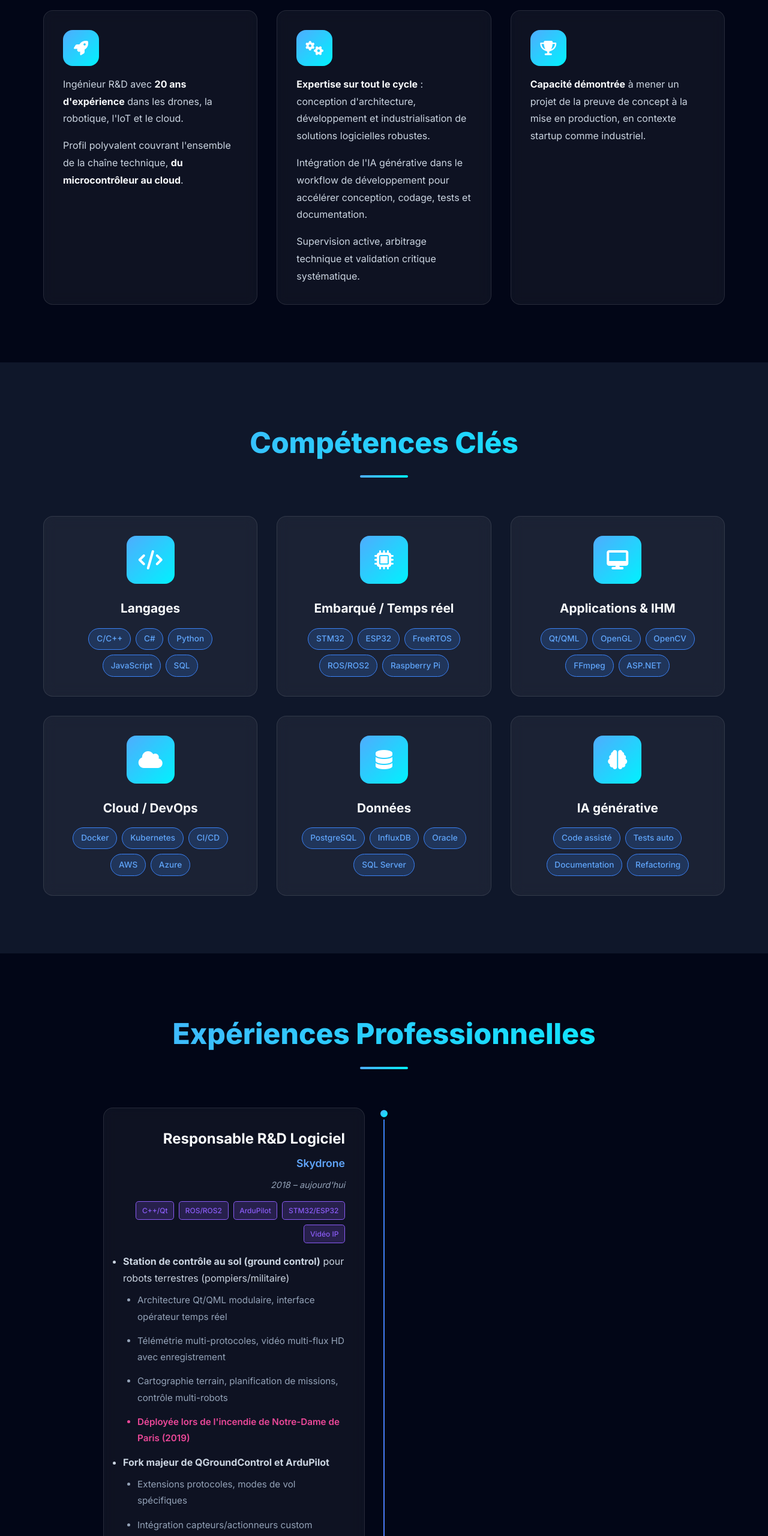
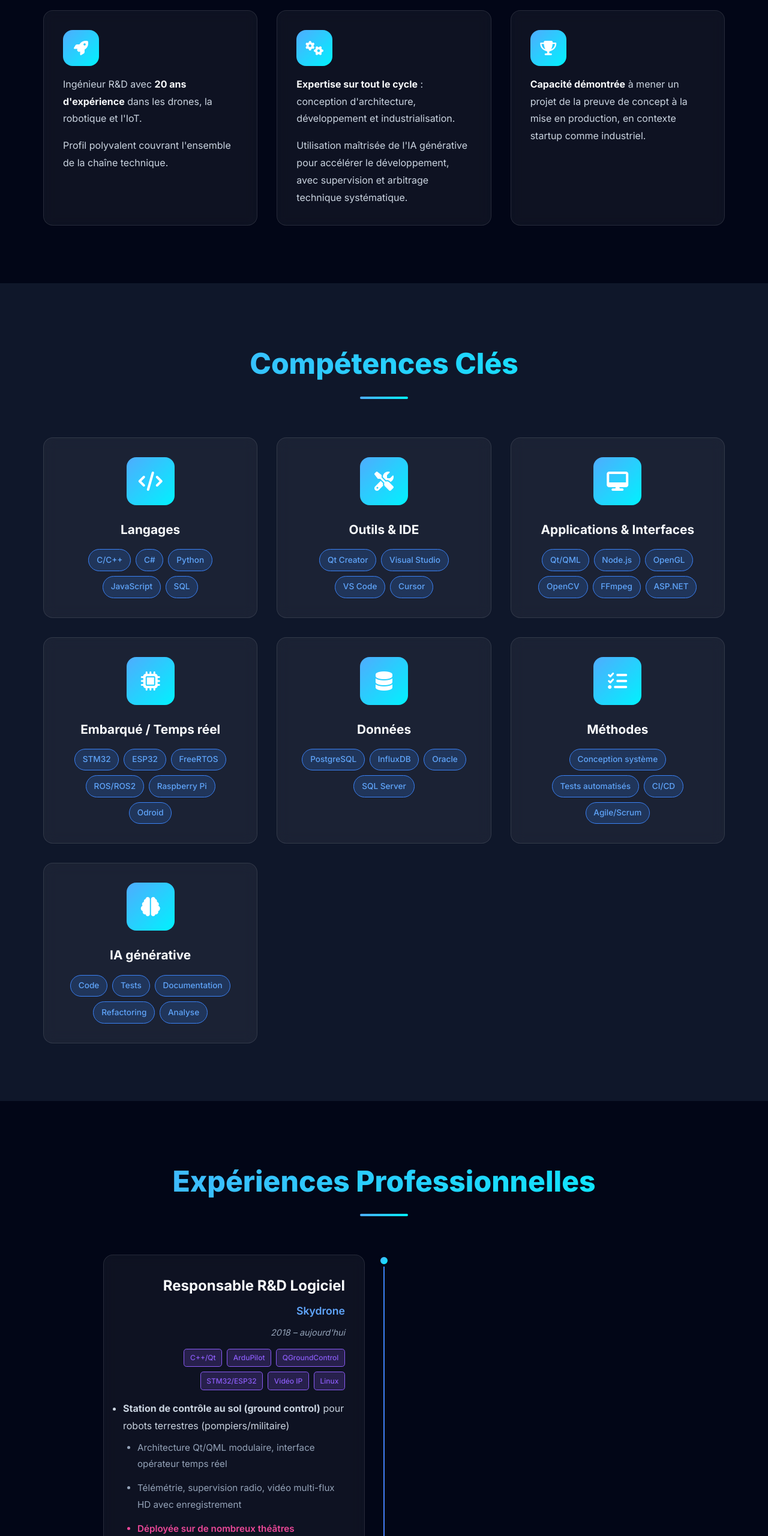
Before and after one commit to maximevenayrepro/cv-portfolio, a plain HTML site: page index.html in a window 1280 px wide. Shown: the part 1040-3600 px from the top of the page at 60% size. Drawn offline with nearby package versions, Linux system fonts and the light colour scheme; animation ran at ten frames a second.

Commit message:
Update CV structure and content

```diff
--- a/index.html
+++ b/index.html
@@ -80,17 +80,16 @@
                     <div class="profil-icon">
                         <i class="fas fa-rocket"></i>
                     </div>
-                    <p>Ingénieur R&D avec <strong>20 ans d'expérience</strong> dans les drones, la robotique, l'IoT et le cloud.</p>
-                    <p>Profil polyvalent couvrant l'ensemble de la chaîne technique, <strong>du microcontrôleur au cloud</strong>.</p>
+                    <p>Ingénieur R&D avec <strong>20 ans d'expérience</strong> dans les drones, la robotique et l'IoT.</p>
+                    <p>Profil polyvalent couvrant l'ensemble de la chaîne technique.</p>
                 </div>
 
                 <div class="profil-card">
                     <div class="profil-icon">
                         <i class="fas fa-cogs"></i>
                     </div>
-                    <p><strong>Expertise sur tout le cycle</strong> : conception d'architecture, développement et industrialisation de solutions logicielles robustes.</p>
-                    <p>Intégration de l'IA générative dans le workflow de développement pour accélérer conception, codage, tests et documentation.</p>
-                    <p>Supervision active, arbitrage technique et validation critique systématique.</p>
+                    <p><strong>Expertise sur tout le cycle</strong> : conception d'architecture, développement et industrialisation.</p>
+                    <p>Utilisation maîtrisée de l'IA générative pour accélérer le développement, avec supervision et arbitrage technique systématique.</p>
                 </div>
 
                 <div class="profil-card">
@@ -127,6 +126,34 @@
 
                 <div class="skill-card" data-aos="fade-up" data-aos-delay="100">
                     <div class="skill-icon">
+                        <i class="fas fa-tools"></i>
+                    </div>
+                    <h3>Outils & IDE</h3>
+                    <div class="skill-tags">
+                        <span class="tag">Qt Creator</span>
+                        <span class="tag">Visual Studio</span>
+                        <span class="tag">VS Code</span>
+                        <span class="tag">Cursor</span>
+                    </div>
+                </div>
+
+                <div class="skill-card" data-aos="fade-up" data-aos-delay="200">
+                    <div class="skill-icon">
+                        <i class="fas fa-desktop"></i>
+                    </div>
+                    <h3>Applications & Interfaces</h3>
+                    <div class="skill-tags">
+                        <span class="tag">Qt/QML</span>
+                        <span class="tag">Node.js</span>
+                        <span class="tag">OpenGL</span>
+                        <span class="tag">OpenCV</span>
+                        <span class="tag">FFmpeg</span>
+                        <span class="tag">ASP.NET</span>
+                    </div>
+                </div>
+
+                <div class="skill-card" data-aos="fade-up" data-aos-delay="300">
+                    <div class="skill-icon">
                         <i class="fas fa-microchip"></i>
                     </div>
                     <h3>Embarqué / Temps réel</h3>
@@ -136,34 +163,7 @@
                         <span class="tag">FreeRTOS</span>
                         <span class="tag">ROS/ROS2</span>
                         <span class="tag">Raspberry Pi</span>
-                    </div>
-                </div>
-
-                <div class="skill-card" data-aos="fade-up" data-aos-delay="200">
-                    <div class="skill-icon">
-                        <i class="fas fa-desktop"></i>
-                    </div>
-                    <h3>Applications & IHM</h3>
-                    <div class="skill-tags">
-                        <span class="tag">Qt/QML</span>
-                        <span class="tag">OpenGL</span>
-                        <span class="tag">OpenCV</span>
-                        <span class="tag">FFmpeg</span>
-                        <span class="tag">ASP.NET</span>
-                    </div>
-                </div>
-
-                <div class="skill-card" data-aos="fade-up" data-aos-delay="300">
-                    <div class="skill-icon">
-                        <i class="fas fa-cloud"></i>
-                    </div>
-                    <h3>Cloud / DevOps</h3>
-                    <div class="skill-tags">
-                        <span class="tag">Docker</span>
-                        <span class="tag">Kubernetes</span>
-                        <span class="tag">CI/CD</span>
-                        <span class="tag">AWS</span>
-                        <span class="tag">Azure</span>
+                        <span class="tag">Odroid</span>
                     </div>
                 </div>
 
@@ -182,14 +182,28 @@
 
                 <div class="skill-card" data-aos="fade-up" data-aos-delay="500">
                     <div class="skill-icon">
+                        <i class="fas fa-tasks"></i>
+                    </div>
+                    <h3>Méthodes</h3>
+                    <div class="skill-tags">
+                        <span class="tag">Conception système</span>
+                        <span class="tag">Tests automatisés</span>
+                        <span class="tag">CI/CD</span>
+                        <span class="tag">Agile/Scrum</span>
+                    </div>
+                </div>
+
+                <div class="skill-card" data-aos="fade-up" data-aos-delay="600">
+                    <div class="skill-icon">
                         <i class="fas fa-brain"></i>
                     </div>
                     <h3>IA générative</h3>
                     <div class="skill-tags">
-                        <span class="tag">Code assisté</span>
-                        <span class="tag">Tests auto</span>
+                        <span class="tag">Code</span>
+                        <span class="tag">Tests</span>
                         <span class="tag">Documentation</span>
                         <span class="tag">Refactoring</span>
+                        <span class="tag">Analyse</span>
                     </div>
                 </div>
             </div>
@@ -215,35 +229,35 @@
                         </div>
                         <div class="timeline-tech">
                             <span class="tech-badge">C++/Qt</span>
-                            <span class="tech-badge">ROS/ROS2</span>
                             <span class="tech-badge">ArduPilot</span>
+                            <span class="tech-badge">QGroundControl</span>
                             <span class="tech-badge">STM32/ESP32</span>
                             <span class="tech-badge">Vidéo IP</span>
+                            <span class="tech-badge">Linux</span>
                         </div>
                         <ul class="timeline-achievements">
                             <li>
                                 <strong>Station de contrôle au sol (ground control)</strong> pour robots terrestres (pompiers/militaire)
                                 <ul>
                                     <li>Architecture Qt/QML modulaire, interface opérateur temps réel</li>
-                                    <li>Télémétrie multi-protocoles, vidéo multi-flux HD avec enregistrement</li>
-                                    <li>Cartographie terrain, planification de missions, contrôle multi-robots</li>
-                                    <li class="highlight">Déployée lors de l'incendie de Notre-Dame de Paris (2019)</li>
+                                    <li>Télémétrie, supervision radio, vidéo multi-flux HD avec enregistrement</li>
+                                    <li class="highlight">Déployée sur de nombreux théâtres opérationnels critiques, dont l'incendie de Notre-Dame de Paris (2019)</li>
                                 </ul>
                             </li>
                             <li>
-                                <strong>Fork majeur de QGroundControl et ArduPilot</strong>
+                                <strong>Fork majeur de QGroundControl et ArduPilot</strong> avec fonctionnalités sur mesure
                                 <ul>
-                                    <li>Extensions protocoles, modes de vol spécifiques</li>
-                                    <li>Intégration capteurs/actionneurs custom</li>
-                                    <li>Déployé auprès de multiples services de sécurité</li>
+                                    <li>Extensions protocoles de communication, modes de vol spécifiques</li>
+                                    <li>Intégration capteurs et actionneurs custom, interfaces terrain adaptées</li>
+                                    <li>Solution déployée auprès de multiples services de sécurité civile et militaire</li>
                                 </ul>
                             </li>
                             <li>
-                                <strong>Firmware pour cartes électroniques critiques</strong> (STM32, ESP32)
+                                <strong>Développement firmware</strong> pour cartes électroniques de supervision et sécurisation d'actionneurs sur systèmes aériens (STM32, ESP32)
                                 <ul>
-                                    <li>Supervision et sécurisation d'actionneurs aériens</li>
-                                    <li>Communication temps réel (CAN, UART, SPI)</li>
-                                    <li>Logique de sécurité, watchdogs et fail-safe</li>
+                                    <li>Drivers capteurs/actionneurs, communication temps réel (CAN, UART, SPI)</li>
+                                    <li>Logique de sécurité et fail-safe, watchdogs matériels et logiciels</li>
+                                    <li>Gestion redondances et mode dégradé</li>
                                 </ul>
                             </li>
                         </ul>
@@ -267,9 +281,9 @@
                             <span class="tech-badge">Node.js</span>
                         </div>
                         <ul class="timeline-achievements">
-                            <li>Développement firmware pour capteurs IoT (CO₂, température, humidité, présence)</li>
-                            <li>Architecture backend : ingestion MQTT, time-series (InfluxDB), pipeline de traitement</li>
-                            <li>Encadrement conception web app de supervision (pratiques d'ingénierie, revues de code, CI/CD)</li>
+                            <li>Développement firmware pour capteurs IoT (CO₂, température, humidité, présence) avec communication sécurisée</li>
+                            <li>Architecture backend & data : ingestion MQTT, time-series (InfluxDB), pipeline de traitement et supervision</li>
+                            <li>Encadrement de la conception d'une web app de supervision (suivi de projet, arbitrage, conseil, encadrement)</li>
                         </ul>
                     </div>
                 </div>
@@ -306,8 +320,7 @@
                             <span class="tech-badge">Wi-Fi</span>
                         </div>
                         <ul class="timeline-achievements">
-                            <li>Système de transmission vidéo/data ultra-basse latence (injection Wi-Fi)</li>
-                            <li>Réseau de communication distribué pour événements</li>
+                            <li>Système de transmission vidéo/data ultra-basse latence (injection Wi-Fi) pour courses : optimisation protocoles et pipeline</li>
                             <li class="highlight">Latence fortement réduite en conditions réelles</li>
                         </ul>
                     </div>
@@ -328,9 +341,8 @@
                             <span class="tech-badge">Cloud</span>
                         </div>
                         <ul class="timeline-achievements">
-                            <li>Extraction vidéo 2D à partir de flux 360°</li>
-                            <li>Reconstruction 3D / SLAM</li>
-                            <li>Traitements déportés cloud</li>
+                            <li>Extraction vidéo 2D à partir de flux 360° ; reconstruction 3D / SLAM ; traitements déportés cloud</li>
+                            <li class="highlight">Démonstrateurs fonctionnels et transfert de briques algorithmiques vers des POC produits</li>
                         </ul>
                     </div>
                 </div>
@@ -351,8 +363,8 @@
                         </div>
                         <ul class="timeline-achievements">
                             <li>Outils de reporting automatisé et gestion documentaire multi-format</li>
-                            <li>Migration d'applications VB → C#/ASP.NET</li>
-                            <li>Développement web et gestion de données financières</li>
+                            <li>Migration d'applications VB → C#/ASP.NET ; développement web et gestion de données financières</li>
+                            <li class="highlight">Réduction de la dette technique applicative, application déployée dans de nombreux organismes et collectivités locales</li>
                         </ul>
                     </div>
                 </div>
@@ -373,10 +385,10 @@
                         <i class="fas fa-helicopter"></i>
                     </div>
                     <h3>Station de contrôle robots terrestres</h3>
-                    <p>Architecture modulaire, multi-flux vidéo, intégration ROS2/ArduPilot. Prototypes validés terrain.</p>
+                    <p>Architecture modulaire, multi-flux vidéo, intégration ArduPilot. Prototypes validés terrain.</p>
                     <div class="project-tags">
                         <span class="tag">Qt/QML</span>
-                        <span class="tag">ROS2</span>
+                        <span class="tag">ArduPilot</span>
                         <span class="tag">Vidéo HD</span>
                         <span class="tag">Temps réel</span>
                     </div>
```
